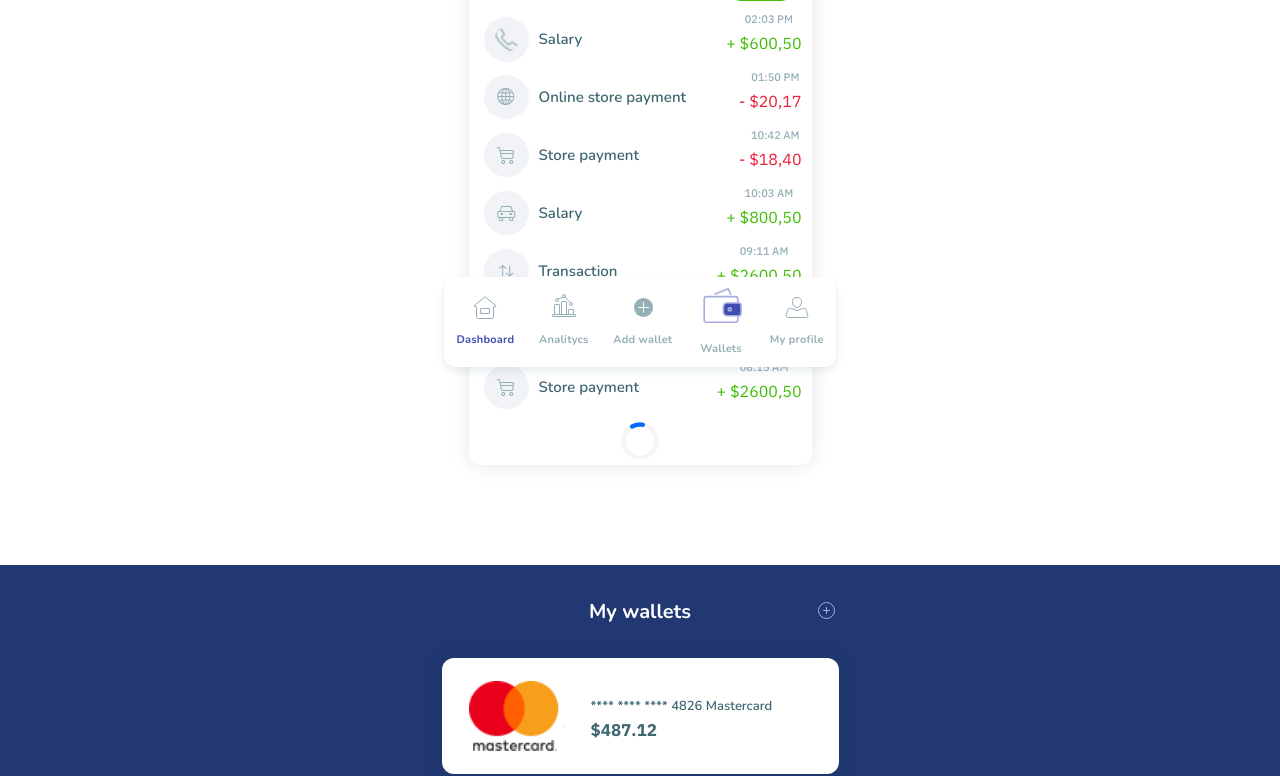
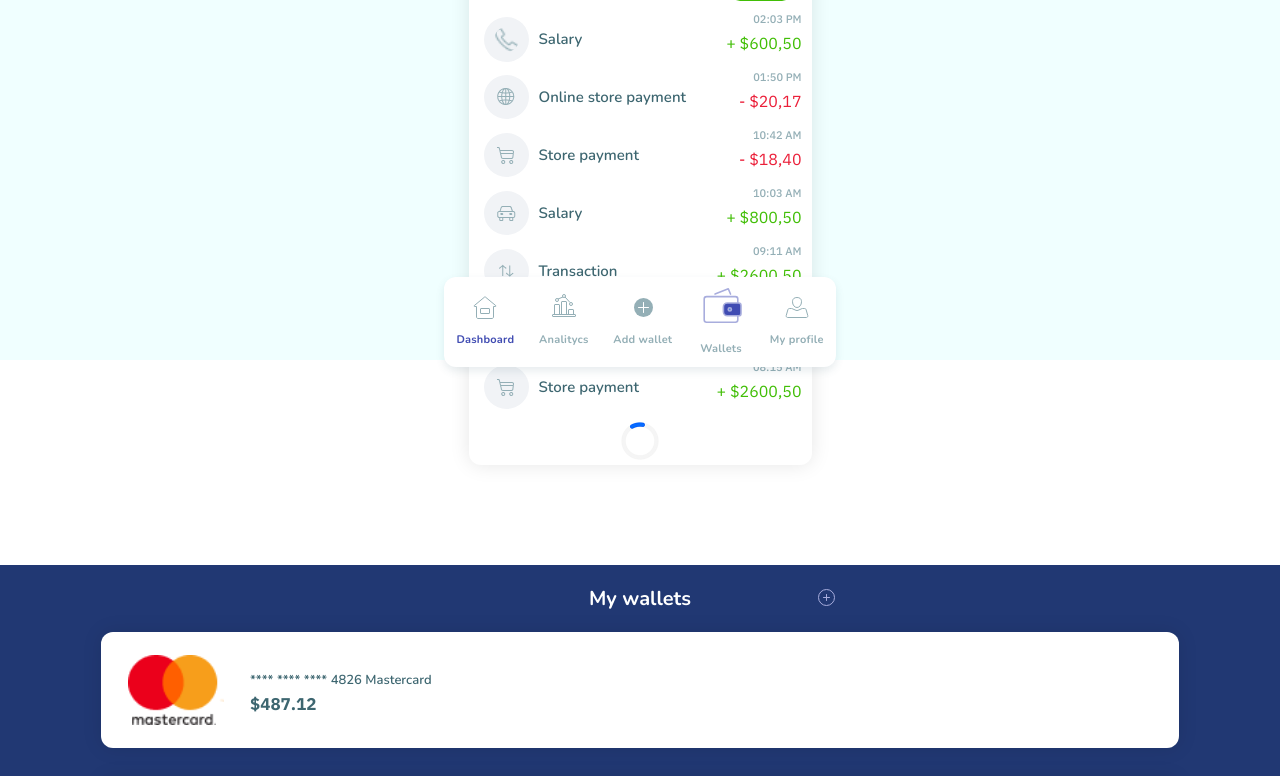
Before and after one commit to jakhongir-av/E-wallet, a React (Create React App) app: page / in a window 1280 px wide. Shown: the part 440-1216 px from the top of the page. Built offline with nearby package versions, Linux system fonts and the light colour scheme.

Commit message:
some changes

```diff
--- a/src/App.js
+++ b/src/App.js
@@ -1,25 +1,10 @@
 import "./App.css";
-import Monitoring from "./components/monitoring/Monitoring";
-import Card from "./pages/Cards/Card";
-import Main from "./pages/main/Main";
-import Modify from "./pages/modify/Modify";
-import Register from "./pages/register/register";
-import AddWallet from "./pages/addWallet/AddWallet";
-import LandingPageHeader from "./components/LandingPageHeader/LandingPageHeader";
-import History from "./components/History/History";
-import SignIn from "./components/SignIn/SignIn";
+import Main from "./pages/Main/Main"
 
 function App() {
   return (
     <div className="App">
-      {/* <SignIn />
-      <Monitoring />
-      <Modify />
-      <Card />
-      <AddWallet /> */}
-      <LandingPageHeader />
-      <History />
-      <Card />
+      <Main />
     </div>
   );
 }
--- a/src/components/History/History.css
+++ b/src/components/History/History.css
@@ -136,8 +136,11 @@
     line-height: 8px;
     display: flex;
     align-items: center;
+    justify-content: flex-end;
+    padding-right: 20px;
     text-align: right;
     color: #94afb6;
+    width: 100%;
   }
 
   .history_money {
--- a/src/components/monitoring/Monitoring.js
+++ b/src/components/monitoring/Monitoring.js
@@ -3,7 +3,7 @@ import bottom from "../../assets/Icons/bottom.png";
 import top from "../../assets/Icons/top.png";
 import left from "../../assets/Icons/left.png";
 import select from "../../assets/Icons/toBottom.png";
-import "./monitoring.css";
+import "./Monitoring.css";
 import Footer from "../Footer/Footer";
 
 function Monitoring() {
--- a/src/pages/Cards/Card.css
+++ b/src/pages/Cards/Card.css
@@ -24,6 +24,8 @@
   font-weight: 700;
   font-size: 20px;
   line-height: 20px;
+  color: #fff;
+  padding: 10px 0;
 }
 
 .card_btn {
@@ -44,7 +46,7 @@
   align-items: center;
   gap: 26px;
   padding: 23px 27px;
-  width: 343px;
+  width: 80%;
   background-color: #ffffff;
   border-radius: 12px;
   box-shadow: 0px 0px 20px rgba(0, 0, 0, 0.1);
@@ -83,12 +85,11 @@
 .addWallet {
   margin: 0 auto;
   padding: 50px 50px;
-  width: 399px;
+  width: 343px;
   height: 96px;
   display: flex;
   align-items: center;
   justify-content: center;
-
   background-color: #404cb2;
   border: none;
   border-radius: 12px;
--- a/src/pages/main/Main.js
+++ b/src/pages/main/Main.js
@@ -1,13 +1,22 @@
-import "./main.css";
+import "./Main.css";
 import React from "react";
 import LandingPageHeader from "../../components/LandingPageHeader/LandingPageHeader";
 import Statistics from "../../components/Statistics/Statistics";
+import History from "../../components/History/History";
+import Cards from "../Cards/Card"
+
 
 function Main() {
   return (
     <div className="back__of_main">
+      {/* <SignIn />
+      <Monitoring />
+      <Modify />
+      <Card />
+      <AddWallet /> */}
       <LandingPageHeader />
-      <Statistics />
+      <History />
+      <Cards />
     </div>
   );
 }
```
